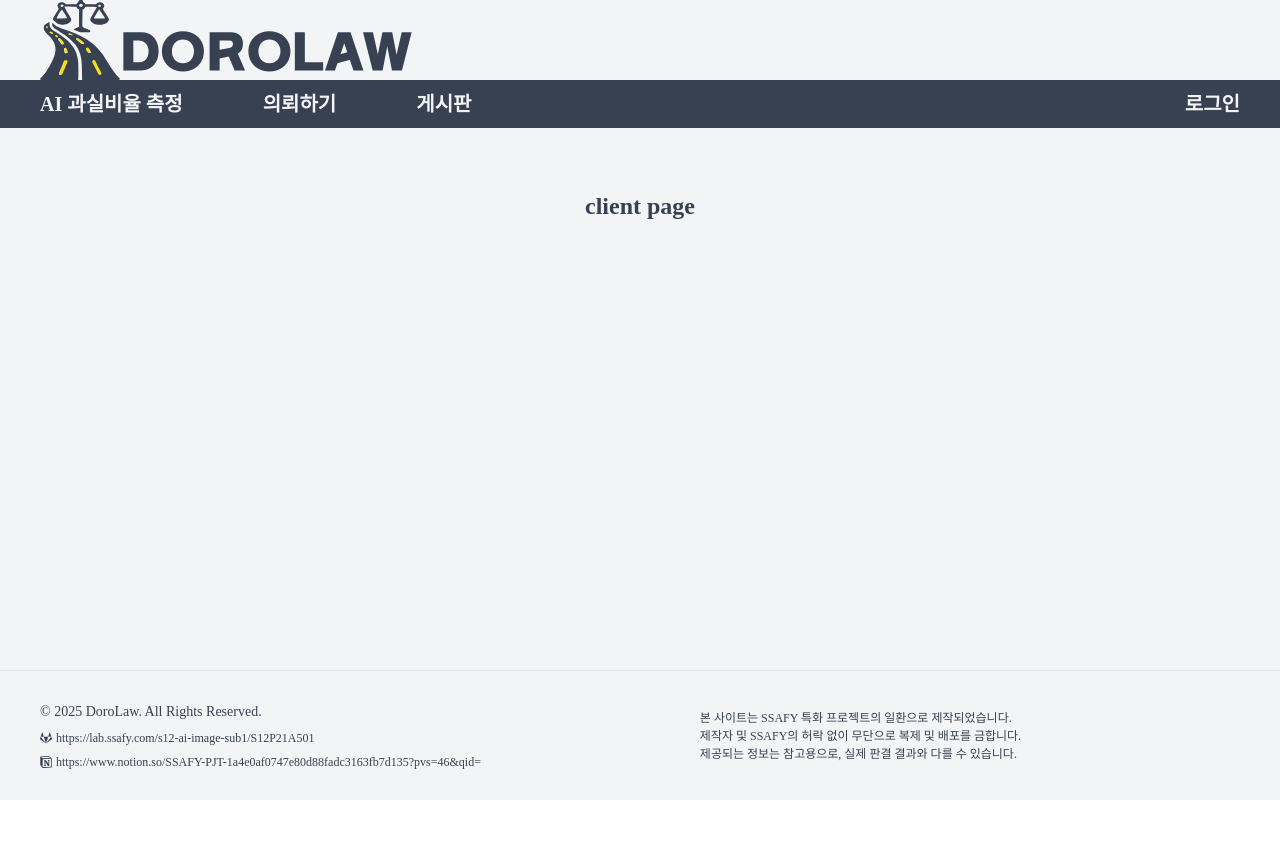
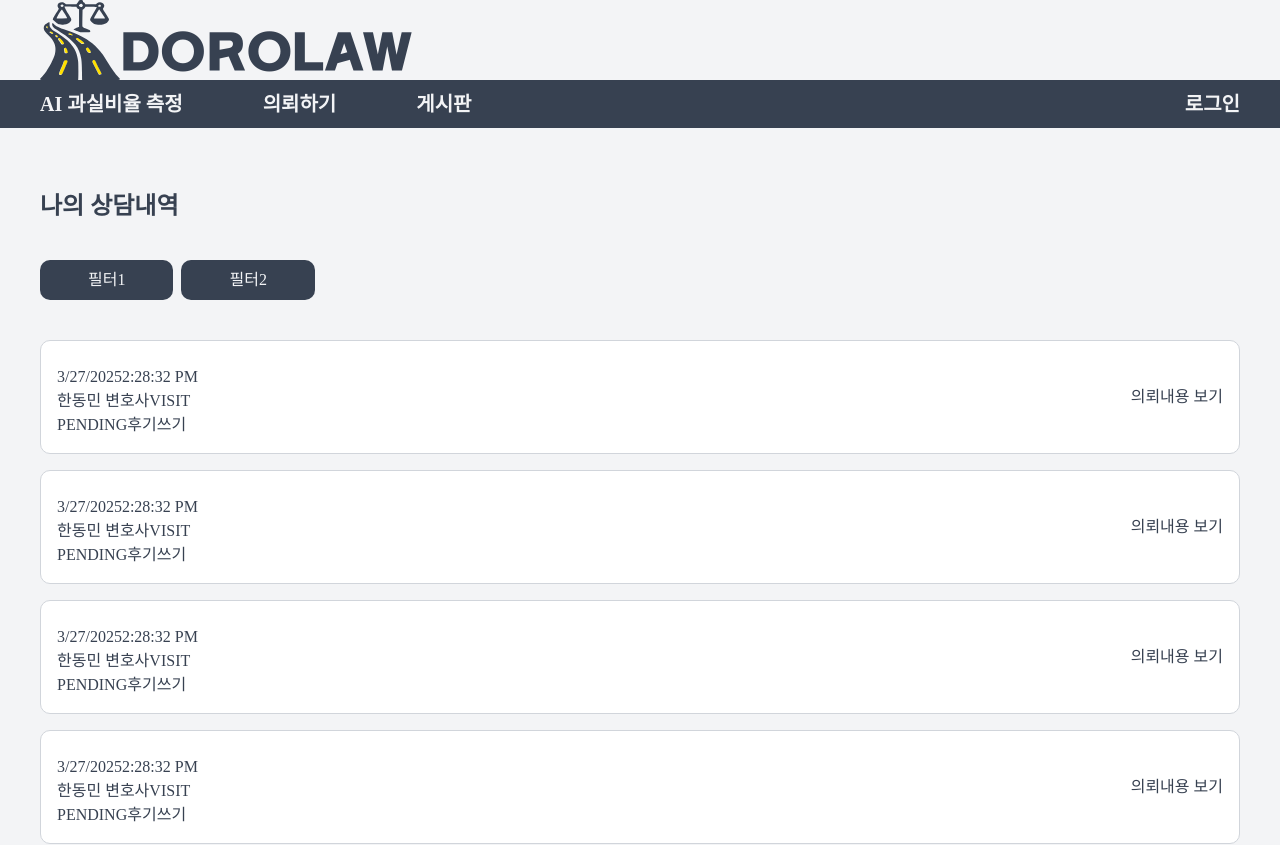
Before and after one commit to SSAFY-Dorolaw/Dorolaw, a React (Vite) app in the folder frontend/: page /client/reservations in a window 1280 px wide. Shown: the top 845 px of the page. Before the commit the page ends 801 px from the top, so only its background shows below. Built offline with nearby package versions, Linux system fonts and the light colour scheme; a web font is replaced by a local one.

Commit message:
feat: 나의 상담예약 내역 UI
- 예약내역 UI 짰습니다.

S12P21A501-112

```diff
--- a/frontend/src/app/routes/index.tsx
+++ b/frontend/src/app/routes/index.tsx
@@ -8,9 +8,9 @@ import ConsultDetail from '@/pages/consultation/ConsultDetail';
 import Board from '@/pages/board/Board';
 import MyPage from '@/pages/mypage/MyPage';
 import Reservation from '@/pages/reservation/Reservation';
-import ConsultationList from '@/pages/mypage/ConsultationList';
-import ReservationList from '@/pages/mypage/Reservationlist';
-import ReviewList from '@/pages/mypage/ReviewList';
+import ConsultationList from '@/pages/mypage/MyConsultations';
+import ReservationList from '@/pages/mypage/MyReservations';
+import ReviewList from '@/pages/mypage/MyReviews';
 
 const router = createBrowserRouter([
   {
--- /dev/null
+++ b/frontend/src/features/mypage/ReservationItem.tsx
@@ -0,0 +1,51 @@
+interface ReservationItemProps {
+  consultationId: number;
+  scheduledDate: string;
+  status: string;
+  consultationMethod: string;
+  clientId: number;
+  clientName: string;
+  lawyerId: number;
+  lawyerName: string;
+  requestId: number;
+  requestTitle: string;
+  onClick?: () => void;
+}
+
+function ReservationItem({
+  consultationId,
+  scheduledDate,
+  status,
+  consultationMethod,
+  clientId,
+  clientName,
+  lawyerId,
+  lawyerName,
+  requestId,
+  requestTitle,
+  onClick,
+}: ReservationItemProps) {
+  return (
+    <div
+      className="flex cursor-pointer items-center justify-between rounded-[10px] border border-p2 bg-white p-4"
+      onClick={onClick}
+    >
+      <div className="mt-2">
+        <div className="flex">
+          <p>{new Date(scheduledDate).toLocaleDateString()}</p>
+          <p>{new Date(scheduledDate).toLocaleTimeString()}</p>
+        </div>
+        <div className="flex">
+          <div>{lawyerName} 변호사</div>
+          <div>{consultationMethod}</div>
+        </div>
+        <div className="flex">
+          <div>{status}</div>
+          <div>후기쓰기</div>
+        </div>
+      </div>
+      <div>의뢰내용 보기</div>
+    </div>
+  );
+}
+export default ReservationItem;
--- /dev/null
+++ b/frontend/src/features/mypage/ReservationList.tsx
@@ -0,0 +1,152 @@
+import ReservationItem from '@/features/mypage/ReservationItem';
+import { useNavigate } from 'react-router-dom';
+
+interface reservation {
+  consultationId: number;
+  scheduledDate: string;
+  status: string;
+  consultationMethod: string;
+  clientId: number;
+  clientName: string;
+  lawyerId: number;
+  lawyerName: string;
+  requestId: number;
+  requestTitle: string;
+}
+
+function ReservationList() {
+  const navigate = useNavigate();
+  const reservationList: reservation[] = [
+    {
+      consultationId: 1,
+      scheduledDate: '2025-03-27 14:28:32',
+      status: 'PENDING',
+      consultationMethod: 'VISIT',
+      clientId: 1,
+      clientName: '한동민',
+      lawyerId: 1,
+      lawyerName: '한동민',
+      requestId: 1,
+      requestTitle: '교통사고 의뢰',
+    },
+    {
+      consultationId: 1,
+      scheduledDate: '2025-03-27 14:28:32',
+      status: 'PENDING',
+      consultationMethod: 'VISIT',
+      clientId: 1,
+      clientName: '한동민',
+      lawyerId: 1,
+      lawyerName: '한동민',
+      requestId: 1,
+      requestTitle: '교통사고 의뢰',
+    },
+    {
+      consultationId: 1,
+      scheduledDate: '2025-03-27 14:28:32',
+      status: 'PENDING',
+      consultationMethod: 'VISIT',
+      clientId: 1,
+      clientName: '한동민',
+      lawyerId: 1,
+      lawyerName: '한동민',
+      requestId: 1,
+      requestTitle: '교통사고 의뢰',
+    },
+    {
+      consultationId: 1,
+      scheduledDate: '2025-03-27 14:28:32',
+      status: 'PENDING',
+      consultationMethod: 'VISIT',
+      clientId: 1,
+      clientName: '한동민',
+      lawyerId: 1,
+      lawyerName: '한동민',
+      requestId: 1,
+      requestTitle: '교통사고 의뢰',
+    },
+    {
+      consultationId: 1,
+      scheduledDate: '2025-03-27 14:28:32',
+      status: 'PENDING',
+      consultationMethod: 'VISIT',
+      clientId: 1,
+      clientName: '한동민',
+      lawyerId: 1,
+      lawyerName: '한동민',
+      requestId: 1,
+      requestTitle: '교통사고 의뢰',
+    },
+    {
+      consultationId: 1,
+      scheduledDate: '2025-03-27 14:28:32',
+      status: 'PENDING',
+      consultationMethod: 'VISIT',
+      clientId: 1,
+      clientName: '한동민',
+      lawyerId: 1,
+      lawyerName: '한동민',
+      requestId: 1,
+      requestTitle: '교통사고 의뢰',
+    },
+    {
+      consultationId: 1,
+      scheduledDate: '2025-03-27 14:28:32',
+      status: 'PENDING',
+      consultationMethod: 'VISIT',
+      clientId: 1,
+      clientName: '한동민',
+      lawyerId: 1,
+      lawyerName: '한동민',
+      requestId: 1,
+      requestTitle: '교통사고 의뢰',
+    },
+    {
+      consultationId: 1,
+      scheduledDate: '2025-03-27 14:28:32',
+      status: 'PENDING',
+      consultationMethod: 'VISIT',
+      clientId: 1,
+      clientName: '한동민',
+      lawyerId: 1,
+      lawyerName: '한동민',
+      requestId: 1,
+      requestTitle: '교통사고 의뢰',
+    },
+    {
+      consultationId: 1,
+      scheduledDate: '2025-03-27 14:28:32',
+      status: 'PENDING',
+      consultationMethod: 'VISIT',
+      clientId: 1,
+      clientName: '한동민',
+      lawyerId: 1,
+      lawyerName: '한동민',
+      requestId: 1,
+      requestTitle: '교통사고 의뢰',
+    },
+  ];
+
+  return (
+    <div className="mt-10 space-y-4">
+      {reservationList.map((reservation) => (
+        <ReservationItem
+          key={reservation.consultationId}
+          scheduledDate={reservation.scheduledDate}
+          status={reservation.status}
+          consultationMethod={reservation.consultationMethod}
+          consultationId={reservation.consultationId}
+          clientId={reservation.clientId}
+          clientName={reservation.clientName}
+          lawyerId={reservation.lawyerId}
+          lawyerName={reservation.lawyerName}
+          requestId={reservation.requestId}
+          requestTitle={reservation.requestTitle}
+          onClick={() => void navigate('/consultation/detail')}
+        />
+      ))}
+    </div>
+  );
+}
+
+export default ReservationList;
--- a/frontend/src/pages/mypage/AnalysisList.tsx
+++ b/frontend/src/pages/mypage/MyAnalyses.tsx
@@ -1,5 +1,5 @@
-function AnalysisList() {
-  function SingleAnalysis() {
+function MyAnalyses() {
+  function AnalysisItem() {
     return (
       <section>
         <div className="mb-2 aspect-video bg-black"></div>
@@ -37,23 +37,23 @@ function AnalysisList() {
       </header>
       <main>
         <div className="mb-10 grid w-screen max-w-[1200px] grid-cols-4 justify-between gap-x-2 gap-y-4 text-center">
-          <SingleAnalysis />
-          <SingleAnalysis />
-          <SingleAnalysis />
-          <SingleAnalysis />
-          <SingleAnalysis />
-          <SingleAnalysis />
-          <SingleAnalysis />
-          <SingleAnalysis />
-          <SingleAnalysis />
-          <SingleAnalysis />
-          <SingleAnalysis />
-          <SingleAnalysis />
-          <SingleAnalysis />
+          <AnalysisItem />
+          <AnalysisItem />
+          <AnalysisItem />
+          <AnalysisItem />
+          <AnalysisItem />
+          <AnalysisItem />
+          <AnalysisItem />
+          <AnalysisItem />
+          <AnalysisItem />
+          <AnalysisItem />
+          <AnalysisItem />
+          <AnalysisItem />
+          <AnalysisItem />
         </div>
       </main>
     </div>
   );
 }
 
-export default AnalysisList;
+export default MyAnalyses;
--- a/frontend/src/pages/mypage/ConsultationList.tsx
+++ b/frontend/src/pages/mypage/MyConsultations.tsx
@@ -1,7 +1,7 @@
 import ArticleList from '@/features/mypage/ArticleList';
 import { IoChevronBack, IoChevronForward } from 'react-icons/io5';
 
-function ConsultationList() {
+function MyConsultations() {
   return (
     <div className="flex max-w-[1200px] flex-col gap-4 xl:w-[1200px]">
       <header>
@@ -42,4 +42,4 @@ function ConsultationList() {
   );
 }
 
-export default ConsultationList;
+export default MyConsultations;
--- /dev/null
+++ b/frontend/src/pages/mypage/MyReservations.tsx
@@ -0,0 +1,45 @@
+import ReservationList from '@/features/mypage/ReservationList';
+import { IoChevronBack, IoChevronForward } from 'react-icons/io5';
+
+const MyReservations = () => {
+  return (
+    <div className="flex max-w-[1200px] flex-col gap-4 xl:w-[1200px]">
+      <header>
+        <div className="flex flex-col">
+          <h2>나의 상담내역</h2>
+        </div>
+      </header>
+      <main>
+        <div className="max-h-full">
+          <div className="flex gap-2">
+            {/* 추후 dropdown으로 */}
+            <button className="rounded-[10px] bg-p5 px-12 py-2 text-p1">
+              필터1
+            </button>
+            <button className="rounded-[10px] bg-p5 px-12 py-2 text-p1">
+              필터2
+            </button>
+          </div>
+          <ReservationList />
+        </div>
+      </main>
+      <nav>
+        <div className="mx-auto my-10 flex items-center justify-center gap-4">
+          <IoChevronBack size={12} />
+          <p>1</p>
+          <p>2</p>
+          <p>3</p>
+          <p>4</p>
+          <p>5</p>
+          <p>6</p>
+          <p>7</p>
+          <p>8</p>
+          <p>9</p>
+          <IoChevronForward size={12} />
+        </div>
+      </nav>
+    </div>
+  );
+};
+
+export default MyReservations;
--- a/frontend/src/pages/mypage/Reservationlist.tsx
+++ /dev/null
@@ -1,9 +0,0 @@
-const ReservationList = () => {
-  return (
-    <div>
-      <h2>client page</h2>
-    </div>
-  );
-};
-
-export default ReservationList;
```
Also changed, not shown: frontend/src/pages/mypage/MyReviews.tsx (renamed from frontend/src/pages/mypage/ReviewList.tsx).
